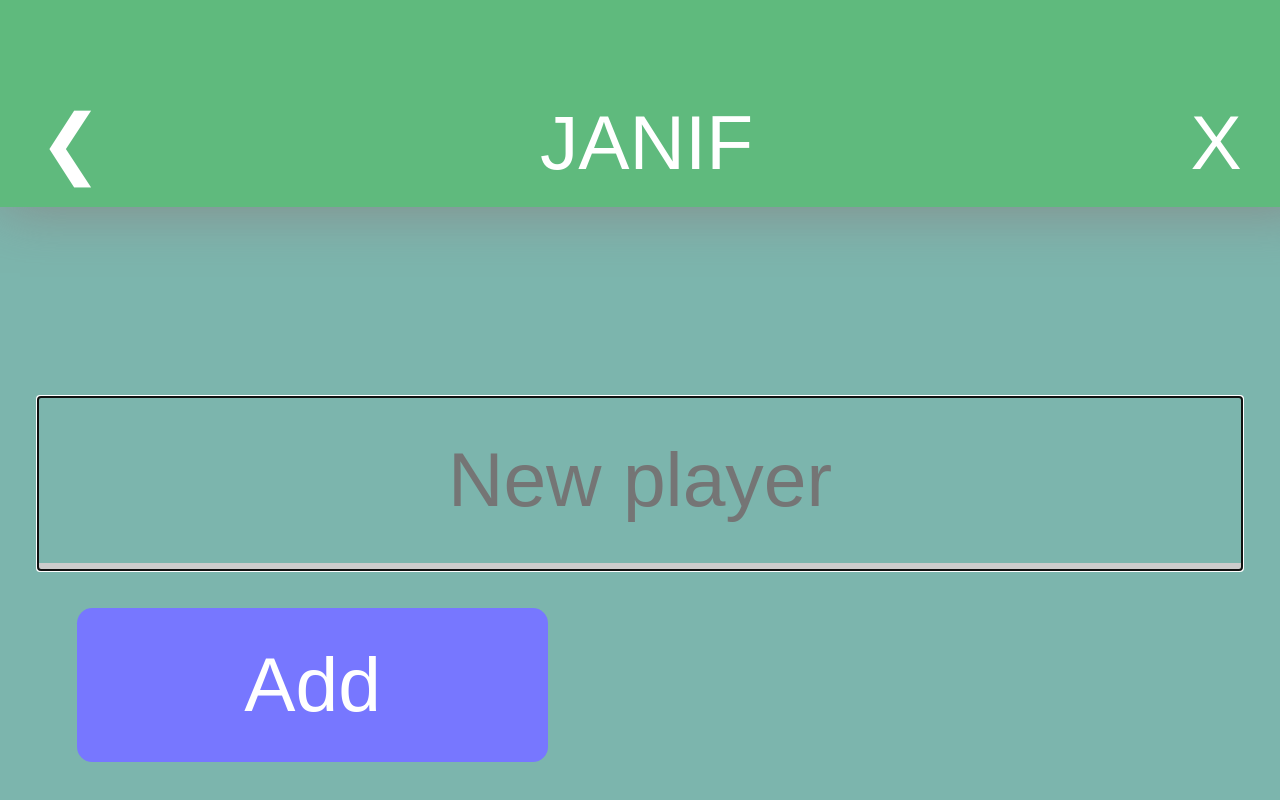
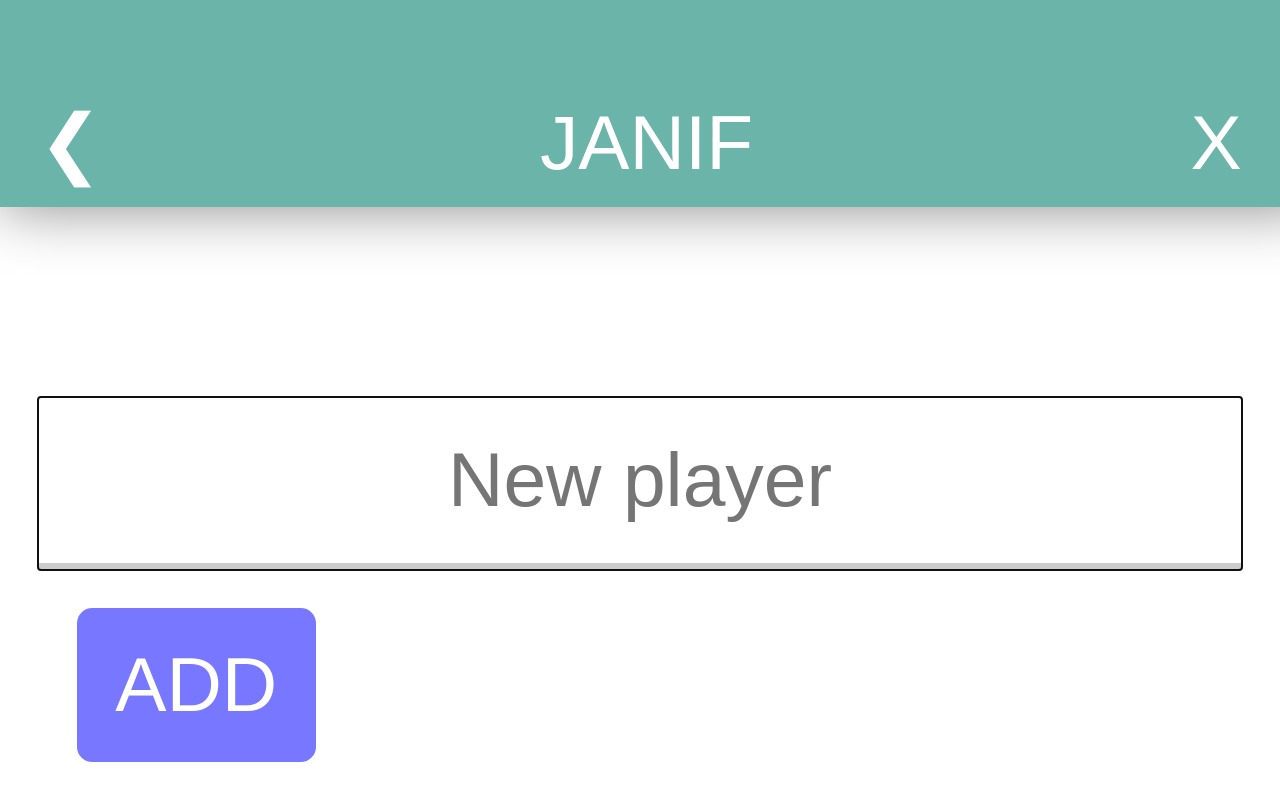
Before and after one commit to nlhiorth/janif, a React (Create React App) app in the folder janif-react/: page / in a window 1280 px wide. Built offline with nearby package versions, Linux system fonts and the light colour scheme.

Commit message:
Some design fixes

```diff
--- a/janif-react/src/App.css
+++ b/janif-react/src/App.css
@@ -15,7 +15,8 @@ button {
 }
 
 body {
-  background-color: #7CB5AD;
+  /*background-color: #7CB5AD;*/
+  background-color: #FFF;
   /* font-family: "Helvetica Neue", Helvetica, Arial, sans-serif; */
   font-family: 'Nunito', sans-serif;
   font-weight: 300;
--- a/janif-react/src/components/Buttons/Buttons.css
+++ b/janif-react/src/components/Buttons/Buttons.css
@@ -4,12 +4,13 @@
   line-height: 2rem;
   height: auto;
   padding: 1rem;
-  font-weight: 500;
+  font-weight: 300;
   text-align: center;
   border-radius: 0.3rem;
-  box-shadow: 0 0 1.5rem #888888;
+  background-color: #8f8f8f;
+  /*box-shadow: 0 0 1.5rem #888888;*/
 }
 
 .Green {
-  background-color: #5fba7d;
+  /*background-color: #5fba7d;*/
 }
--- a/janif-react/src/components/Buttons/Next.jsx
+++ b/janif-react/src/components/Buttons/Next.jsx
@@ -5,7 +5,7 @@ class Next extends Component {
 
   render() {
     return (
-      <div className="Standard Green" onClick={() => this.props.onClick()}>{this.props.label}</div>
+      <div className="Standard" onClick={() => this.props.onClick()}>{this.props.label}</div>
     );
   }
 }
--- a/janif-react/src/components/Buttons/Ready.jsx
+++ b/janif-react/src/components/Buttons/Ready.jsx
@@ -1,10 +1,11 @@
 import React, { Component } from 'react';
+import './Buttons.css'
 
 class Ready extends Component {
 
   render() {
     return (
-      <div className="green newbutton" style={!this.props.hidden ? {visibility: 'hidden'} : null} onClick={this.props.onClick}>{'Ready!'}</div>
+      <div className="Standard" style={!this.props.hidden ? {visibility: 'hidden'} : null} onClick={this.props.onClick}>{'READY!'}</div>
     );
   }
 }
--- a/janif-react/src/components/Common/Header.css
+++ b/janif-react/src/components/Common/Header.css
@@ -1,7 +1,8 @@
 .ViewManager>.Header {
   width: 100%;
   height: auto;
-  background-color: #5fba7d;
+  /*background-color: #5fba7d; 	hsl(172, 28%, 60%)*/
+  background-color: #6ab4aa; /* hsl(172, 33%, 56%) */
   box-shadow: 0 0 1.5rem #888888;
   margin: 0;
   padding: 2rem 1rem 0rem 0rem;
--- a/janif-react/src/components/Views/Main.css
+++ b/janif-react/src/components/Views/Main.css
@@ -5,7 +5,7 @@
   justify-content: center;
   align-items: flex-start;
   align-content: flex-start;
-  background-color: #7CB5AD;
+  /*background-color: #7CB5AD;*/
 }
 
 .Main .PlayerList {
--- a/janif-react/src/components/Views/Setup.css
+++ b/janif-react/src/components/Views/Setup.css
@@ -26,3 +26,11 @@
   padding: 0;
   margin-bottom: 0;
 }
+
+.buttonchoices {
+  display: flex;
+}
+
+.buttonchoices > div {
+  width: 45%;
+}
--- a/janif-react/src/components/Views/Setup.jsx
+++ b/janif-react/src/components/Views/Setup.jsx
@@ -1,6 +1,7 @@
 import React, { Component } from 'react';
 import Ready from '../Buttons/Ready.jsx';
 import './Setup.css';
+import '../Buttons/Buttons.css'
 
 class Setup extends Component {
   constructor(props) {
@@ -43,8 +44,8 @@ class Setup extends Component {
             <input value={this.props.input} ref={(input) => { this.textInput = input; }} className="namefield" onChange={this.onChange} placeholder="New player" autoFocus/>
           </div>
           <div className="buttonchoices">
-            <button className="blue newbutton">{'Add'}</button>
-            <Ready onClick={() => this.props.gotoView("main")} hidden={(this.props.players.length > 1)}/>
+            <div><button className="blue newbutton">{'ADD'}</button></div>
+            <div><Ready onClick={() => this.props.gotoView("main")} hidden={(this.props.players.length > 1)}/></div>
           </div>
         </form>
       </div>
```
